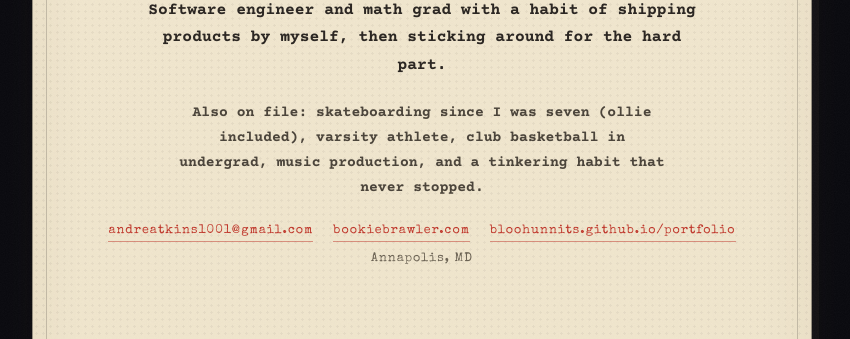
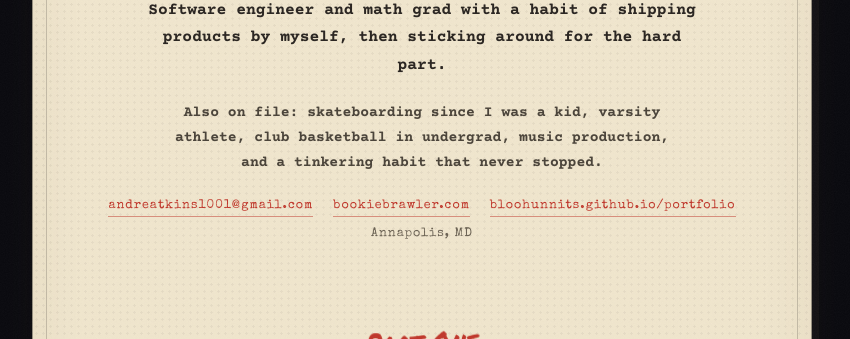
Before and after one commit to bloohunnits/startup-shell, a plain HTML site: page index.html in a window 1280 px wide. Shown: the part 391-730 px from the top of the page, without its empty margins (218-1068 px from the left). Drawn offline with Linux system fonts and the light colour scheme.

Commit message:
Skateboarding line: drop the age and ollie, keep it loose
Co-Authored-By: Claude Sonnet 5 <noreply@anthropic.com>

```diff
--- a/index.html
+++ b/index.html
@@ -288,7 +288,7 @@
     <div class="dashes" aria-hidden="true"></div>
     <p class="hero-course"><span class="marker">Intro to Shipping</span> <span class="type-label">&middot; SHELL 101</span></p>
     <p class="lede">Software engineer and math grad with a habit of shipping products by myself, then sticking around for the hard part.</p>
-    <p class="lede" style="font-size:.92rem; color:#4a4339;">Also on file: skateboarding since I was seven (ollie included), varsity athlete, club basketball in undergrad, music production, and a tinkering habit that never stopped.</p>
+    <p class="lede" style="font-size:.92rem; color:#4a4339;">Also on file: skateboarding since I was a kid, varsity athlete, club basketball in undergrad, music production, and a tinkering habit that never stopped.</p>
     <p class="contact">
       <a href="mailto:andreatkins1001@gmail.com">andreatkins1001@gmail.com</a>
       <a href="https://bookiebrawler.com" target="_blank" rel="noopener">bookiebrawler.com</a>
```
